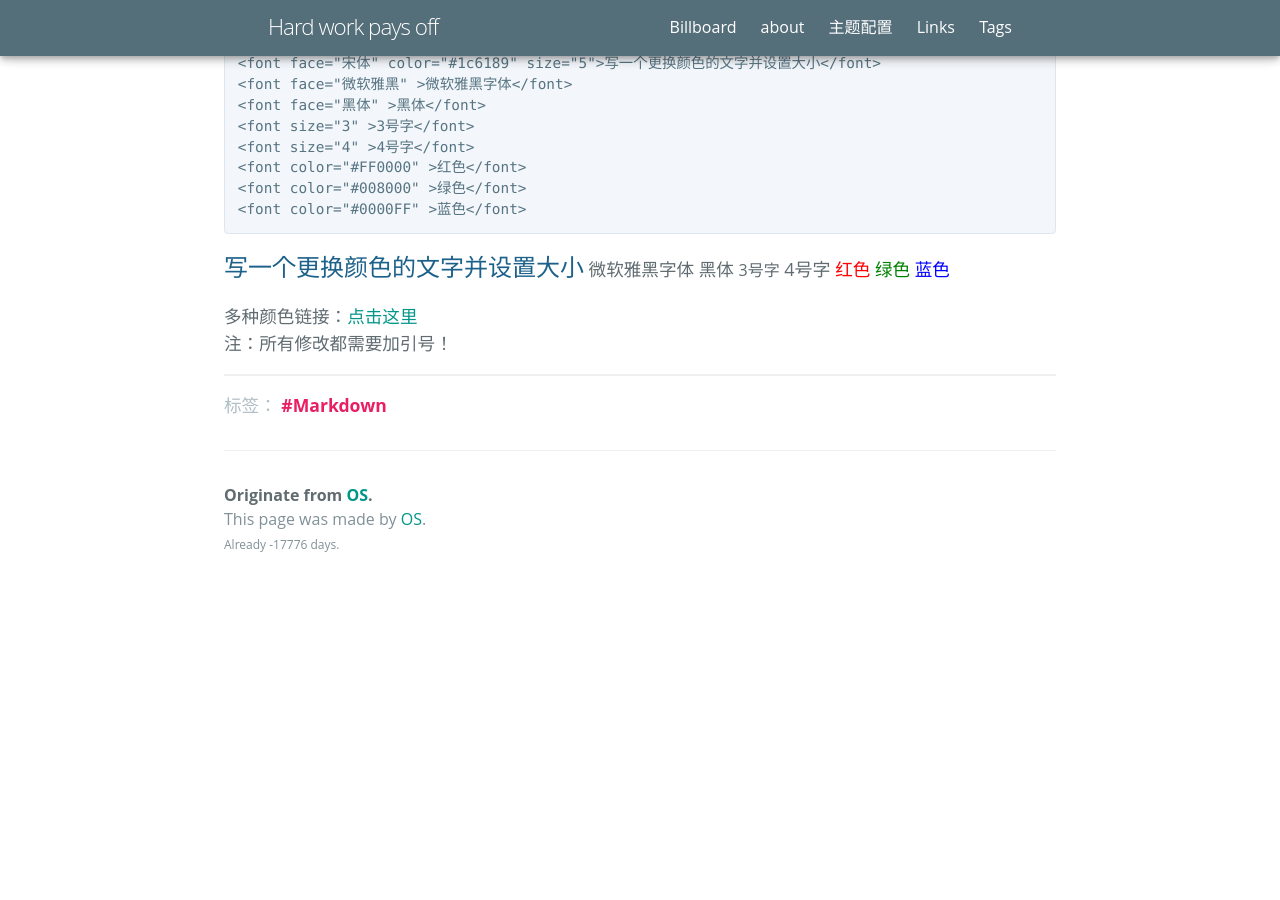
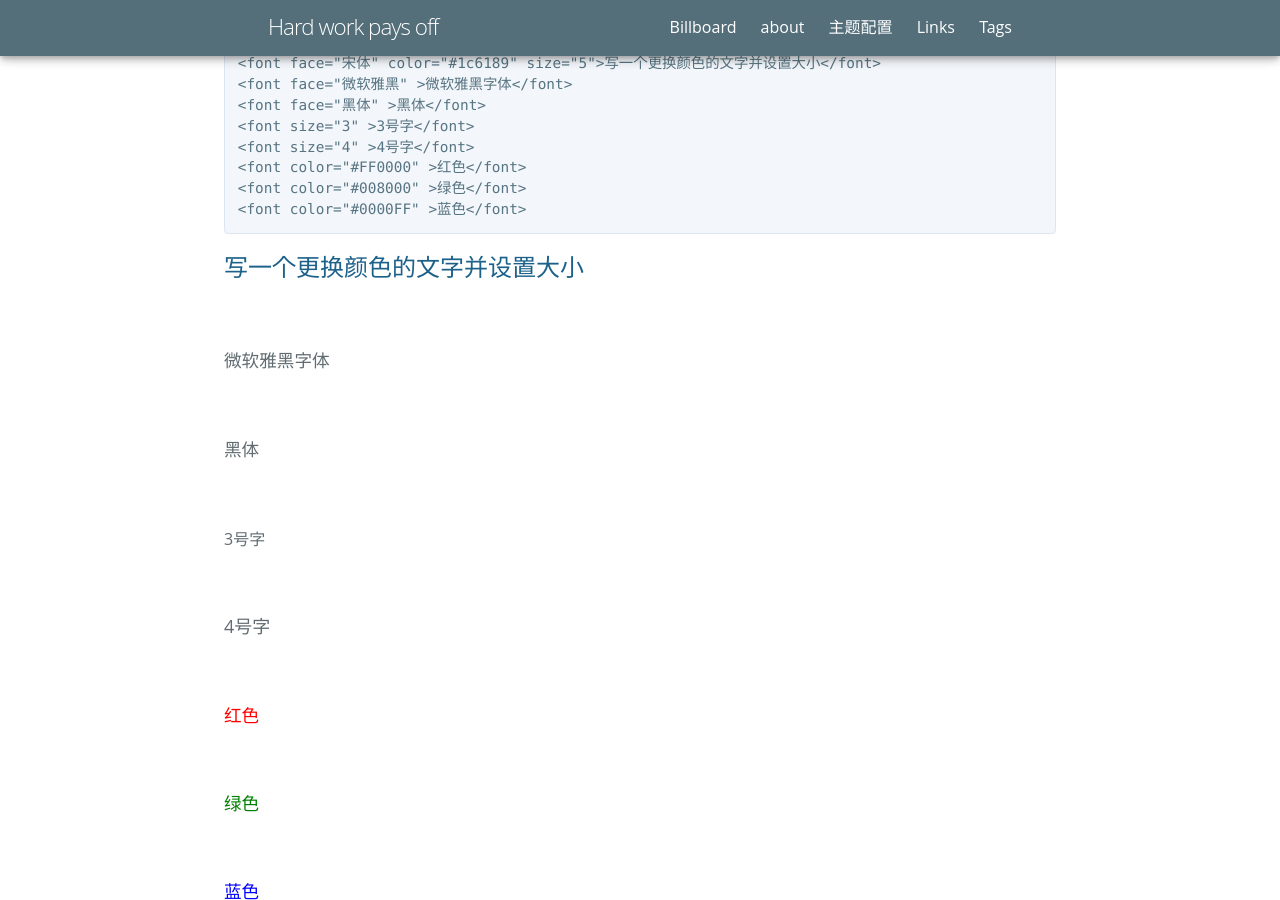
Before and after one commit to xiaoshou0427/xiaoshou0427.github.io, a Jekyll site: the page built from _posts/2019-09-02-Markdown.md, in a window 1280 px wide and 900 px high, scrolled down 5246 px. Built offline with Jekyll 4.4.1, drawn with Linux system fonts in a browser that asks for light colours; some web fonts are replaced; before the commit the page ends 5849 px from its top, so only the background shows below that.

Commit message:
Update 2019-09-02-Markdown.md

````diff
--- a/_posts/2019-09-02-Markdown.md
+++ b/_posts/2019-09-02-Markdown.md
@@ -184,20 +184,13 @@ face="宋体"代表了font标签对内字体使用宋体；color="#1c6189"代表
 <font color="#0000FF" >蓝色</font>
 ```
 
-<font face="宋体" color="#1c6189" size="5">写一个更换颜色的文字并设置大小</font>
-
-<font face="微软雅黑" >微软雅黑字体</font>
-
-<font face="黑体" >黑体</font>
-
-<font size="3" >3号字</font>
-
-<font size="4" >4号字</font>
-
-<font color="#FF0000" >红色</font>
-
-<font color="#008000" >绿色</font>
-
+<font face="宋体" color="#1c6189" size="5">写一个更换颜色的文字并设置大小</font> <br>
+<font face="微软雅黑" >微软雅黑字体</font> <br>
+<font face="黑体" >黑体</font> <br>
+<font size="3" >3号字</font> <br>
+<font size="4" >4号字</font> <br>
+<font color="#FF0000" >红色</font> <br>
+<font color="#008000" >绿色</font> <br>
 <font color="#0000FF" >蓝色</font>
 
 多种颜色链接：<a href="https://blog.csdn.net/weixin_40343504/article/details/82683796" target="_blank">点击这里</a><br>
````
